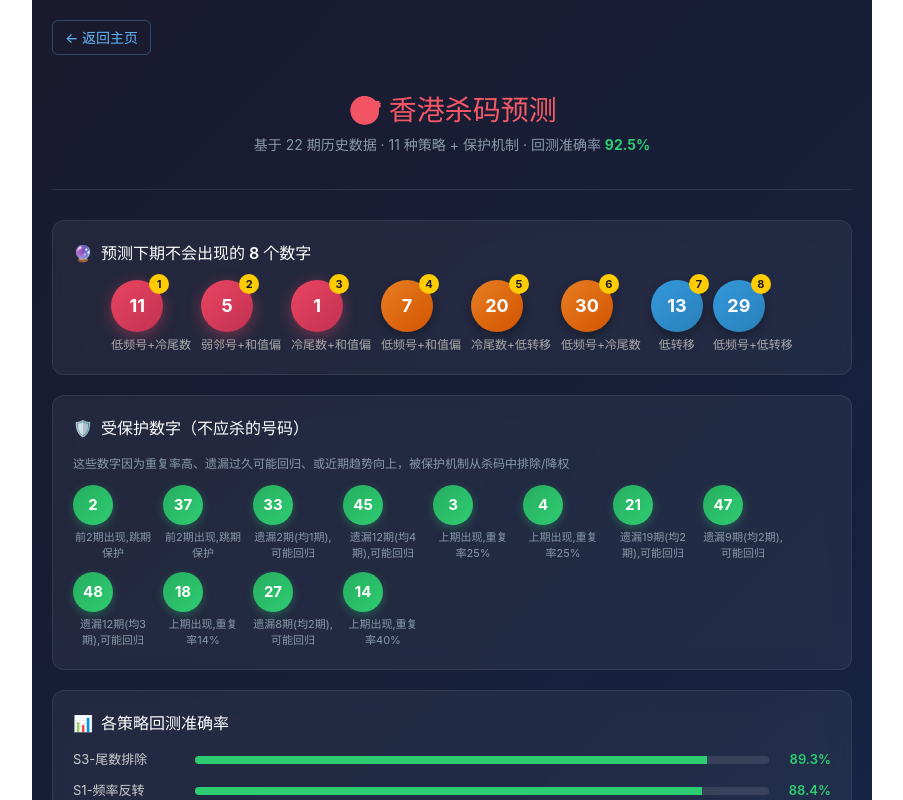
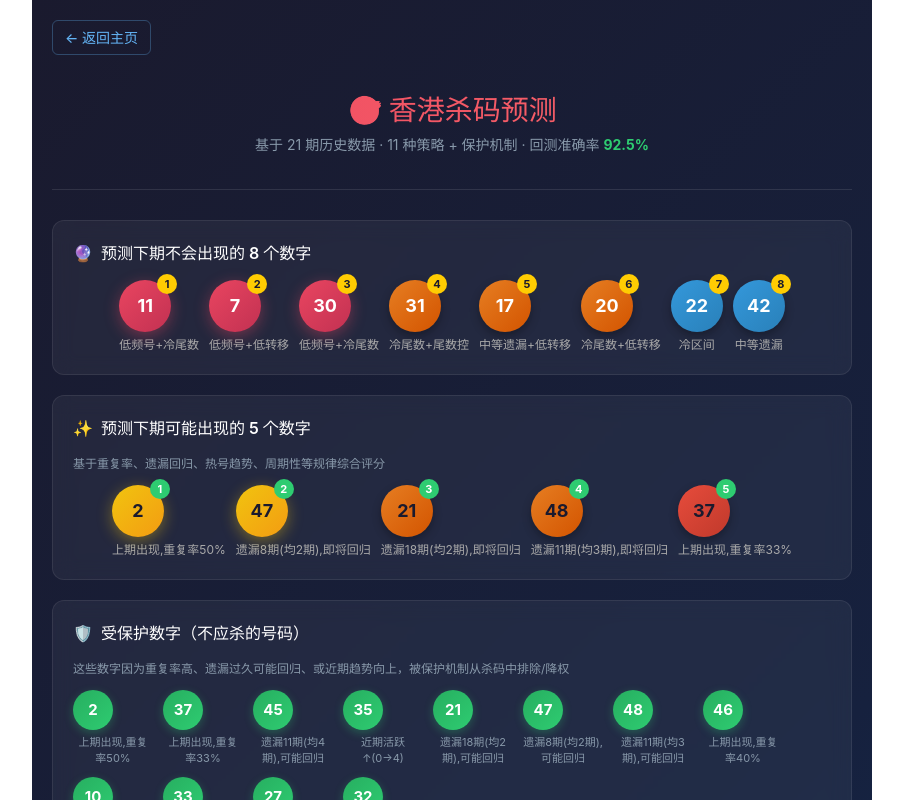
Before and after one commit to fangyang888/fe, a React (Vite) app: page /fe/kill_hk in a window 1280 px wide. Shown: the top 800 px of the page, without its empty margins (188-1091 px from the left). Built offline with nearby package versions, Linux system fonts and the light colour scheme.

Commit message:
feat: 增加组合使用

```diff
--- a/src/KillPredictorHK.jsx
+++ b/src/KillPredictorHK.jsx
@@ -640,6 +640,118 @@ export default function KillPredictorHK() {
   }
 
   // ================================================================
+  //     可能出现的数字预测：选出5个最可能出现的号码
+  // ================================================================
+
+  function predictLikelyNumbers(hist) {
+    const MAX_NUM = 49;
+    const scores = [];
+
+    for (let num = 1; num <= MAX_NUM; num++) {
+      let score = 0;
+      const reasons = [];
+
+      // 计算遗漏期数
+      let lastMiss = hist.length;
+      for (let i = hist.length - 1; i >= 0; i--) {
+        if (hist[i].includes(num)) { lastMiss = hist.length - 1 - i; break; }
+      }
+
+      // 计算出现次数和平均间隔
+      const appearances = [];
+      hist.forEach((row, idx) => { if (row.includes(num)) appearances.push(idx); });
+      const totalAppear = appearances.length;
+      let avgGap = hist.length / 7; // 理论平均间隔
+      if (totalAppear >= 2) {
+        const gaps = [];
+        for (let i = 1; i < appearances.length; i++) gaps.push(appearances[i] - appearances[i - 1]);
+        avgGap = gaps.reduce((a, b) => a + b, 0) / gaps.length;
+      }
+
+      // 规律1：上期出现的数字有重复的可能（14%）
+      if (lastMiss === 0) {
+        let repeatCount = 0, repeatTotal = 0;
+        for (let i = 0; i < hist.length - 1; i++) {
+          if (hist[i].includes(num)) {
+            repeatTotal++;
+            if (hist[i + 1].includes(num)) repeatCount++;
+          }
+        }
+        const repeatRate = repeatTotal > 1 ? repeatCount / repeatTotal : 0.14;
+        if (repeatRate >= 0.15) {
+          score += repeatRate * 3;
+          reasons.push(`上期出现,重复率${(repeatRate * 100).toFixed(0)}%`);
+        }
+      }
+
+      // 规律2：遗漏超过平均间隔，回归概率升高
+      if (totalAppear >= 2) {
+        const missRatio = lastMiss / avgGap;
+        if (missRatio >= 1.3) {
+          score += Math.min(missRatio * 0.8, 3);
+          reasons.push(`遗漏${lastMiss}期(均${avgGap.toFixed(0)}期),即将回归`);
+        } else if (missRatio >= 0.9) {
+          score += missRatio * 0.4;
+          reasons.push(`接近平均间隔`);
+        }
+      }
+
+      // 规律3：近5期内出现2+次，热号趋势
+      const recent5 = hist.slice(-5);
+      const countRecent5 = recent5.filter(r => r.includes(num)).length;
+      if (countRecent5 >= 3) {
+        score += countRecent5 * 0.6;
+        reasons.push(`近5期出现${countRecent5}次,极热`);
+      } else if (countRecent5 >= 2) {
+        score += countRecent5 * 0.3;
+        reasons.push(`近5期出现${countRecent5}次,较热`);
+      }
+
+      // 规律4：周期性回归 — 间隔稳定且接近平均间隔
+      if (totalAppear >= 3) {
+        const gaps = [];
+        for (let i = 1; i < appearances.length; i++) gaps.push(appearances[i] - appearances[i - 1]);
+        const stdDev = Math.sqrt(gaps.reduce((sum, g) => sum + (g - avgGap) ** 2, 0) / gaps.length);
+        const cv = avgGap > 0 ? stdDev / avgGap : 1;
+        if (cv < 0.5 && lastMiss >= avgGap * 0.8 && lastMiss <= avgGap * 1.5) {
+          score += (1 - cv) * 1.2;
+          reasons.push(`周期性(间隔≈${avgGap.toFixed(0)}期),即将触发`);
+        }
+      }
+
+      // 规律5：转移概率 — 上期号码的邻号更容易出现
+      const lastRow = hist[hist.length - 1];
+      const isNeighbor = lastRow.some(n => Math.abs(n - num) === 1);
+      if (isNeighbor && lastMiss >= 2) {
+        score += 0.3;
+        reasons.push(`上期邻号`);
+      }
+
+      if (score > 0) {
+        scores.push({ num, score, reasons });
+      }
+    }
+
+    // 排序选出 Top 5，确保区间多样性
+    scores.sort((a, b) => b.score - a.score);
+    const result = [];
+    const zoneCounts = [0, 0, 0, 0, 0];
+    for (const c of scores) {
+      if (result.length >= 5) break;
+      const z = Math.min(Math.floor((c.num - 1) / 10), 4);
+      if (zoneCounts[z] >= 2) continue;
+      result.push(c);
+      zoneCounts[z]++;
+    }
+    // 兜底
+    for (const c of scores) {
+      if (result.length >= 5) break;
+      if (!result.find(r => r.num === c.num)) result.push(c);
+    }
+    return result;
+  }
+
+  // ================================================================
   //                      回测 + 加权综合
   // ================================================================
 
@@ -825,6 +937,7 @@ export default function KillPredictorHK() {
           : 0,
       protectedNums,
       protectAccuracy,
+      likelyNumbers: predictLikelyNumbers(hist),
     };
   }
 
@@ -1049,6 +1162,54 @@ export default function KillPredictorHK() {
         </div>
       </div>
 
+      {/* 可能出现的数字 */}
+      {result.likelyNumbers && result.likelyNumbers.length > 0 && (
+        <div style={styles.card}>
+          <div style={styles.cardTitle}>
+            <span>✨</span> 预测下期可能出现的 5 个数字
+          </div>
+          <p style={{ fontSize: 12, color: "#8899aa", marginBottom: 12 }}>
+            基于重复率、遗漏回归、热号趋势、周期性等规律综合评分
+          </p>
+          <div style={styles.numGrid}>
+            {result.likelyNumbers.map((p, idx) => (
+              <div key={p.num} style={{ textAlign: "center" }}>
+                <div style={{
+                  width: 52,
+                  height: 52,
+                  borderRadius: "50%",
+                  display: "flex",
+                  alignItems: "center",
+                  justifyContent: "center",
+                  fontWeight: 700,
+                  fontSize: 18,
+                  color: "#1a1a2e",
+                  background: idx < 2
+                    ? "linear-gradient(135deg, #f1c40f, #f39c12)"
+                    : idx < 4
+                    ? "linear-gradient(135deg, #e67e22, #d35400)"
+                    : "linear-gradient(135deg, #e74c3c, #c0392b)",
+                  boxShadow: idx < 2
+                    ? "0 4px 15px rgba(241,196,15,0.4)"
+                    : "0 4px 10px rgba(0,0,0,0.3)",
+                  position: "relative",
+                }}>
+                  {p.num}
+                  <span style={{
+                    ...styles.rank,
+                    background: "#2ecc71",
+                    color: "#fff",
+                  }}>{idx + 1}</span>
+                </div>
+                <div style={styles.reason}>
+                  {p.reasons[0] || "综合"}
+                </div>
+              </div>
+            ))}
+          </div>
+        </div>
+      )}
+
       {/* 保护区 */}
       {result.protectedNums.length > 0 && (
         <div style={styles.card}>
```
Also changed, not shown: public/history_hk.txt.
